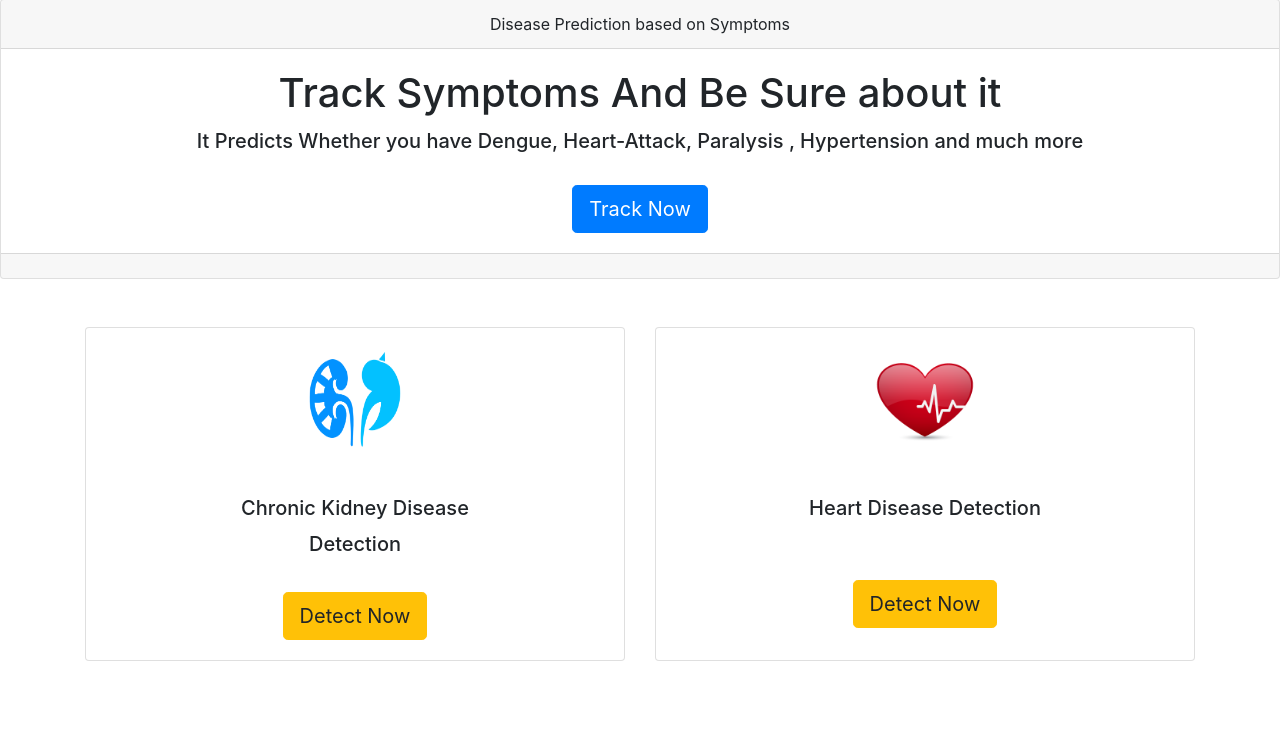
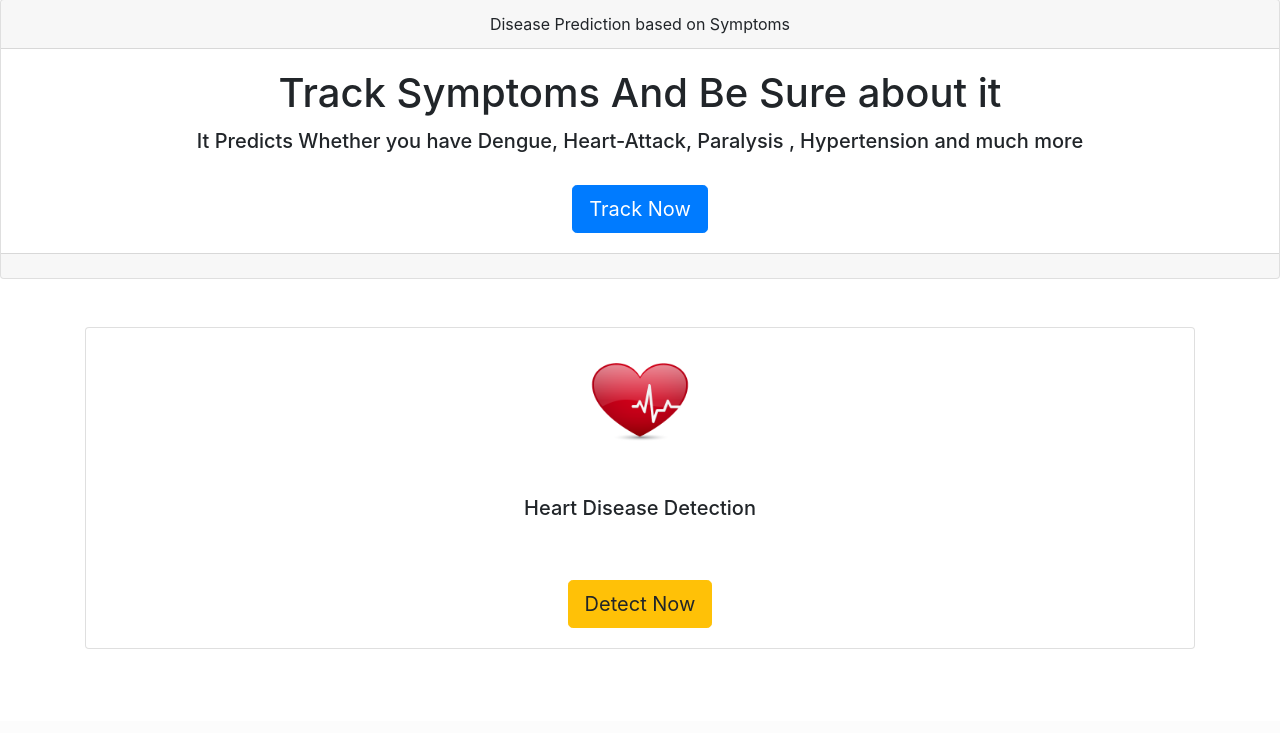
Before and after one commit to rosy123546/WeCare, a Flask app: page / in a window 1280 px wide. Shown: the part 620-1353 px from the top of the page. After the commit the page ends 1269 px from the top, so only its background shows below. Run offline with Flask 2, Linux system fonts and the light colour scheme; parts of the project's set-up code (start-up, migrations or seed data) failed here and were passed over; some libraries are stand-ins or nearby versions.

Commit message:
first commit

```diff
--- a/WeCare-master/templates/About.html
+++ b/WeCare-master/templates/About.html
@@ -165,9 +165,7 @@
                 </p>
                 <div class="form-actions">
 
-                    <a href="{{ url_for('CKD') }}" class="btn  btn-outline-primary border-dark btn-lg newbtn">Chronic
-                        Kidney
-                        Disease</a>
+
                     <a href="{{ url_for('Heart_disease') }}"
                         class=" newbtn btn btn-outline-primary border-dark mx-5 btn-lg">Heart Disease</a>
                 </div>
--- a/WeCare-master/templates/Homepage.html
+++ b/WeCare-master/templates/Homepage.html
@@ -152,19 +152,7 @@
 
     <div class="container">
         <div class="card-deck">
-            <div class="card">
-                <img src="/static/Chronic_Kidney.png" class="card-img-top rounded mx-auto d-block my-4" alt="#" style="width: 100px; height:100px;">
-                <div class="card-body">
-                    <h5 class="card-title text-center">Chronic Kidney Disease </h5>
-                    <h5 class="card-title text-center">Detection</h5>
-                    <br>
-                    <div class="form-actions">
-                        <a href="{{ url_for('CKD') }}"><button type="submit" class="btn btn-warning btn-lg mx-auto"
-                                type="submit">Detect
-                                Now</button></a>
-                    </div>
-                </div>
-            </div>
+
 
 
             <div class="card">
--- a/WeCare-master/templates/Infected.htm
+++ b/WeCare-master/templates/Infected.htm
@@ -17,7 +17,7 @@
 
 <body>
     <nav class="navbar navbar-expand-lg navbar-dark bg-dark">
-        <a class="navbar-brand" href="{{ url_for('Homepage') }}">Impulse</a>
+        <a class="navbar-brand" href="{{ url_for('Homepage') }}">WeCare</a>
         <button class="navbar-toggler" type="button" data-toggle="collapse" data-target="#navbarSupportedContent" aria-controls="navbarSupportedContent" aria-expanded="false" aria-label="Toggle navigation">
             <span class="navbar-toggler-icon"></span>
         </button>
--- a/WeCare-master/templates/NonInfected.htm
+++ b/WeCare-master/templates/NonInfected.htm
@@ -17,7 +17,7 @@
 
 <body>
     <nav class="navbar navbar-expand-lg navbar-dark bg-dark">
-        <a class="navbar-brand" href="{{ url_for('Homepage') }}">Impulse</a>
+        <a class="navbar-brand" href="{{ url_for('Homepage') }}">WeCare</a>
         <button class="navbar-toggler" type="button" data-toggle="collapse" data-target="#navbarSupportedContent" aria-controls="navbarSupportedContent" aria-expanded="false" aria-label="Toggle navigation">
             <span class="navbar-toggler-icon"></span>
         </button>
```
